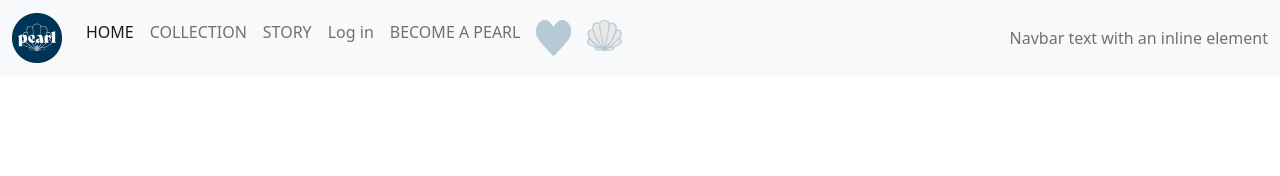
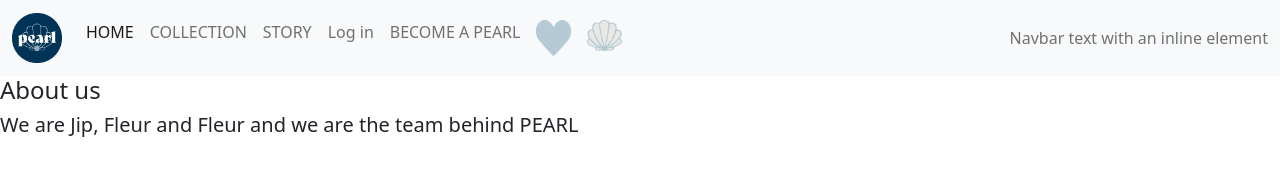
Before and after one commit to FleurAssmann/group-website, a plain HTML site: page index.html in a window 1280 px wide. Drawn offline with nearby package versions, Linux system fonts and the light colour scheme.

Commit message:
Footer tryout

```diff
--- a/index.html
+++ b/index.html
@@ -63,4 +63,15 @@
     -->
 
   </body>
+
+	<div class="footer">
+		<div class="footer_container">
+			<div class="footer_content1">
+				<h4> About us</h4>
+				<h5> We are Jip, Fleur and Fleur and we are the team behind PEARL</h5>
+			</div>
+		</div>
+
+
+	</div>
 </html>
```
